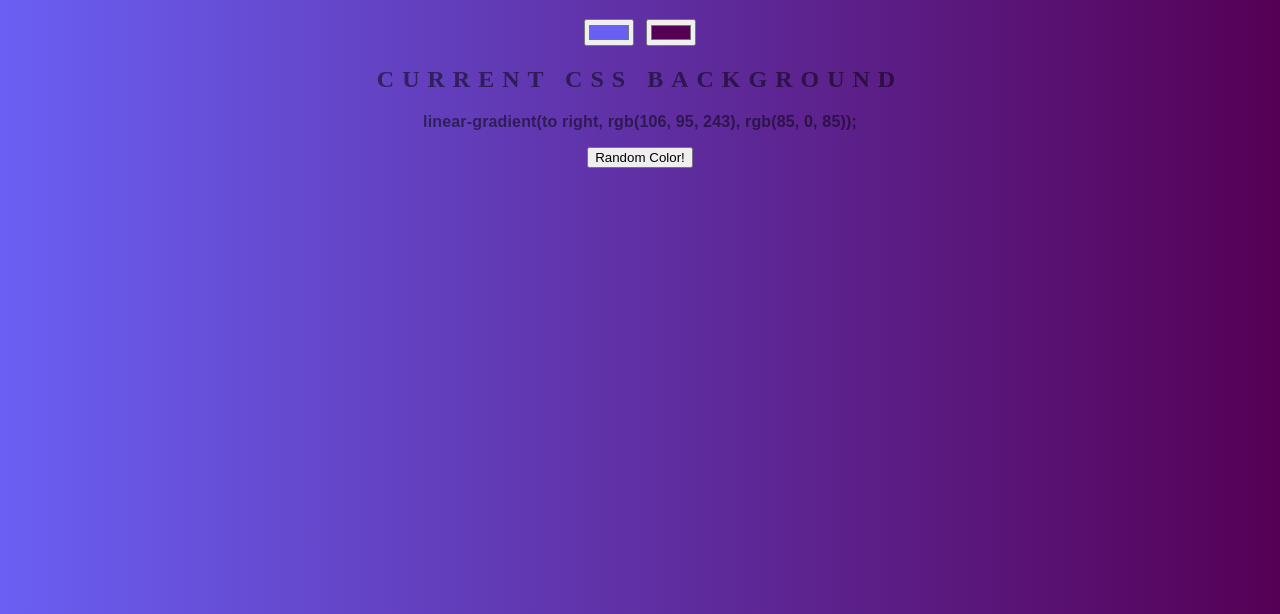
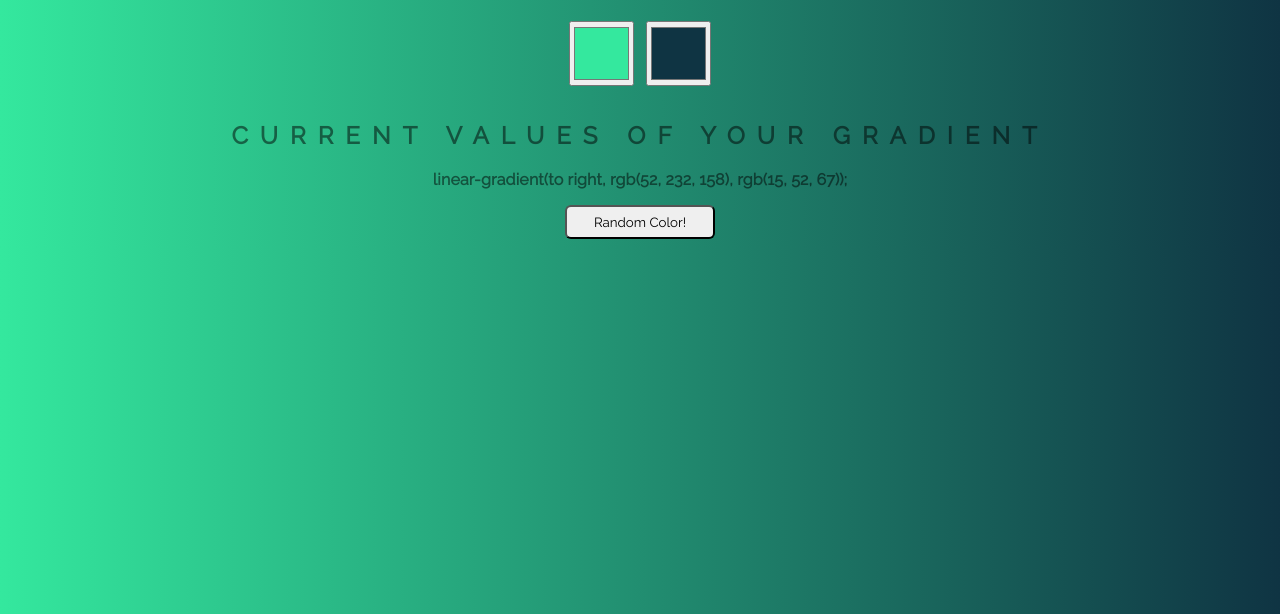
Before and after one commit to yusts/Background-Generator, a plain HTML site: page index.html in a window 1280 px wide. Shown: the part 186-800 px from the top of the page. Drawn offline with Linux system fonts and the light colour scheme.

Commit message:
fixing css

```diff
--- a/index.html
+++ b/index.html
@@ -3,14 +3,15 @@
 <head>
 	<title>Gradient Background</title>
 	<link rel="stylesheet" type="text/css" href="style.css">
+	<link href="https://fonts.googleapis.com/css?family=Raleway&display=swap" rel="stylesheet">
 </head>
 <body id="gradient">
 	<h1>Background Generator</h1>
-	<input class="color1" type="color" name="color1" value="#6a5ff3">
-	<input class="color2" type="color" name="color2" value="#550055">
-	<h2>Current CSS Background</h2>
+	<input class="color1" type="color" name="color1" value="#34e89e">
+	<input class="color2" type="color" name="color2" value="#0f3443">
+	<h2>CURRENT VALUES OF YOUR GRADIENT</h2>
 	<h3></h3>
-	<button id="random">Random Color!</button>
+	<button id="random">Random Color!</button> </br>
 	<script type="text/javascript" src="script.js"></script>
 </body>
 </html>
--- a/style.css
+++ b/style.css
@@ -16,6 +16,16 @@ h1{
 	width: 100%;
 }
 
+h2 {
+	font: 600 1.5em 'Raleway', sans-serif;
+	color: rgba(0,0,0,.5);
+	text-align: center;
+	text-transform: uppercase;
+	letter-spacing: .5em;
+	width: 100%;
+	margin-top: 35px;
+}
+
 h3 {
 	font: 900 1em 'Raleway', sans-serif;
 	color: rgba(0,0,0,.5);
@@ -23,3 +33,22 @@ h3 {
 	text-transform: none;
 	letter-spacing: 0.01em;
 }
+
+#random {
+	width: 150px;
+	height: 34px;
+	border-radius: 6px;
+	padding: 5px;
+	font-family: 'Raleway', sans-serif;
+
+}
+
+.color1 {
+	height: 65px;
+	width: 65px;
+}
+
+.color2 {
+	height: 65px;
+	width: 65px;
+}
```
